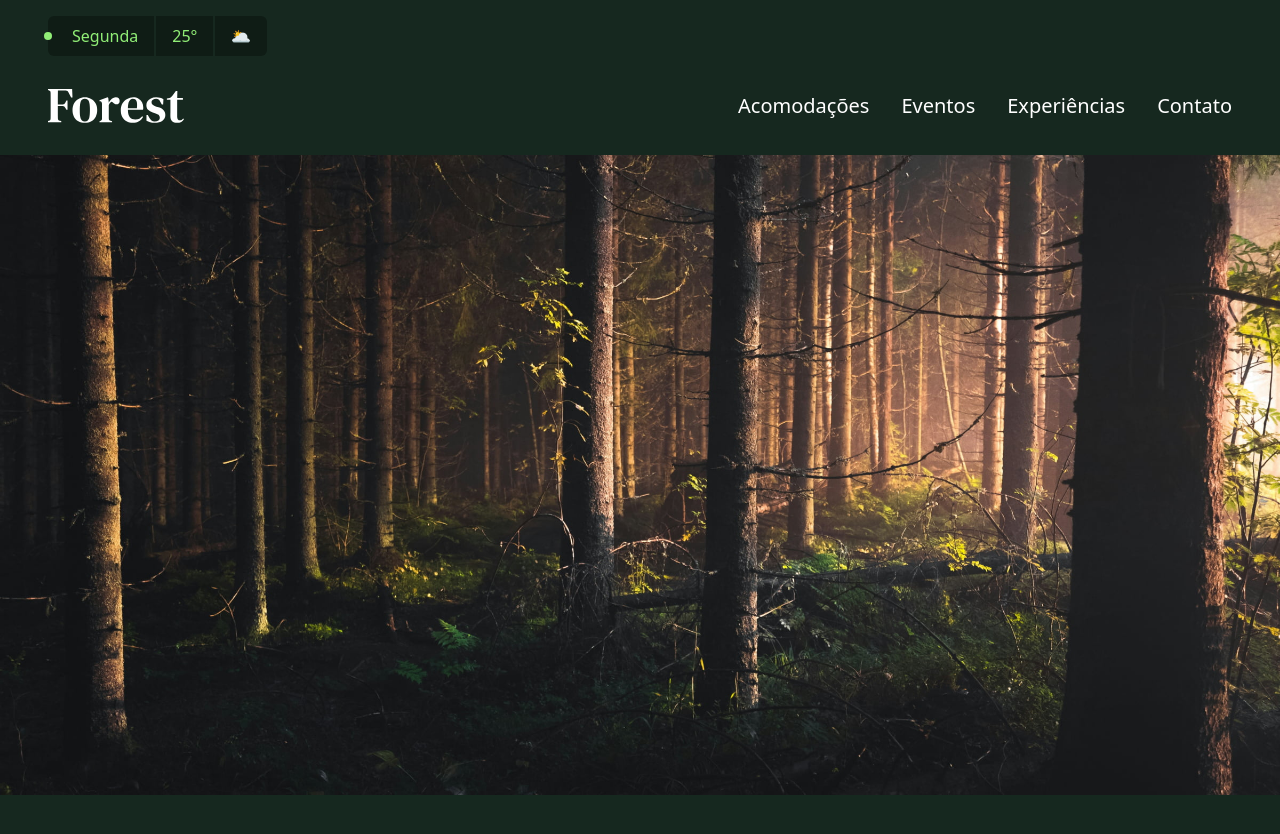
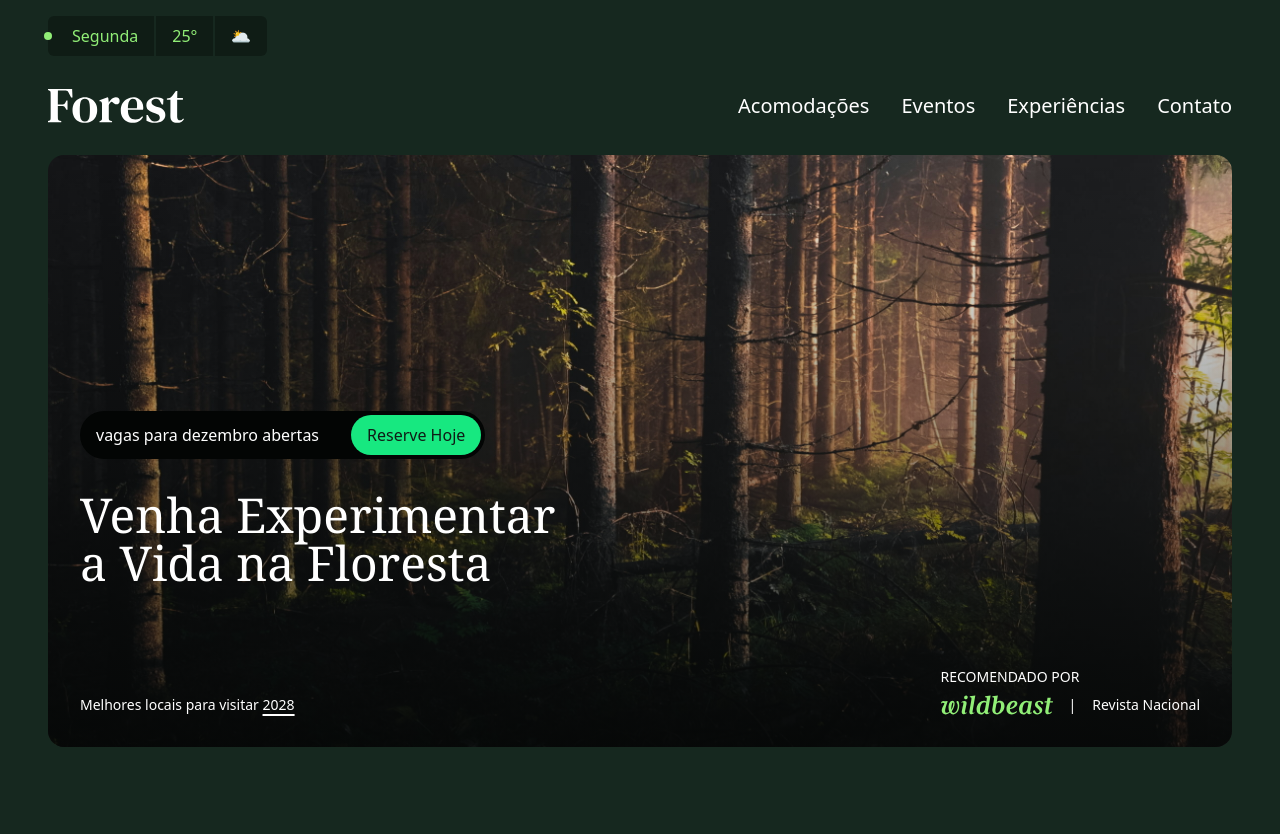
Before and after one commit to andrearnoni/Forest-page, a React (Vite) app: page / in a window 1280 px wide. Shown: the top 834 px of the page. Before the commit the page ends 800 px from the top, so only its background shows below. Built offline with nearby package versions, Linux system fonts and the light colour scheme.

Commit message:
added the hero section for desktop

```diff
--- a/src/components/Hero.jsx
+++ b/src/components/Hero.jsx
@@ -1,11 +1,47 @@
 import React from "react";
 import forestHero from "../img/floresta.jpg";
+import wildbeast from "../img/parceiros/wildbeast.svg";
 
 function Hero() {
   return (
-    <main>
-      <div>
-        <img src={forestHero} alt="floresta" />
+    <main className="container">
+      <div className="relative px-8 pb-8 pt-64 bg-gradient-to-t from-verde-950/80 text-white rounded-2xl overflow-hidden">
+        <img
+          className="absolute inset-0 -z-10 size-full object-cover"
+          src={forestHero}
+          alt="floresta"
+        />
+        <div className="bg-verde-950 inline-flex mb-8 gap-8 items-center py-1 pl-4 pr-1 rounded-full">
+          vagas para dezembro abertas
+          <a
+            className="bg-verde-400 text-verde-900 py-2 px-4 inline-block rounded-full"
+            href=""
+          >
+            Reserve Hoje
+          </a>
+        </div>
+        <h1 className="font-serif text-balance mb-20 max-w-screen-sm text-5xl">
+          Venha Experimentar a Vida na Floresta
+        </h1>
+        <div className="flex justify-between items-end text-sm">
+          <p>
+            Melhores locais para visitar{" "}
+            <a
+              className="underline decoration-2 underline-offset-4 hover:no-underline"
+              href="./"
+            >
+              2028
+            </a>
+          </p>
+          <div>
+            <p className="uppercase mb-2">Recomendado por</p>
+            <p className="flex items-center gap-4">
+              <img className="w-28" src={wildbeast} alt="wildbeast" />
+              <span>|</span>
+              Revista Nacional
+            </p>
+          </div>
+        </div>
       </div>
     </main>
   );
--- a/src/input.css
+++ b/src/input.css
@@ -3,5 +3,5 @@
 @tailwind utilities;
 
 body {
-  @apply bg-verde-800 font-sans;
+  @apply bg-verde-800 font-sans mb-96;
 }
```
